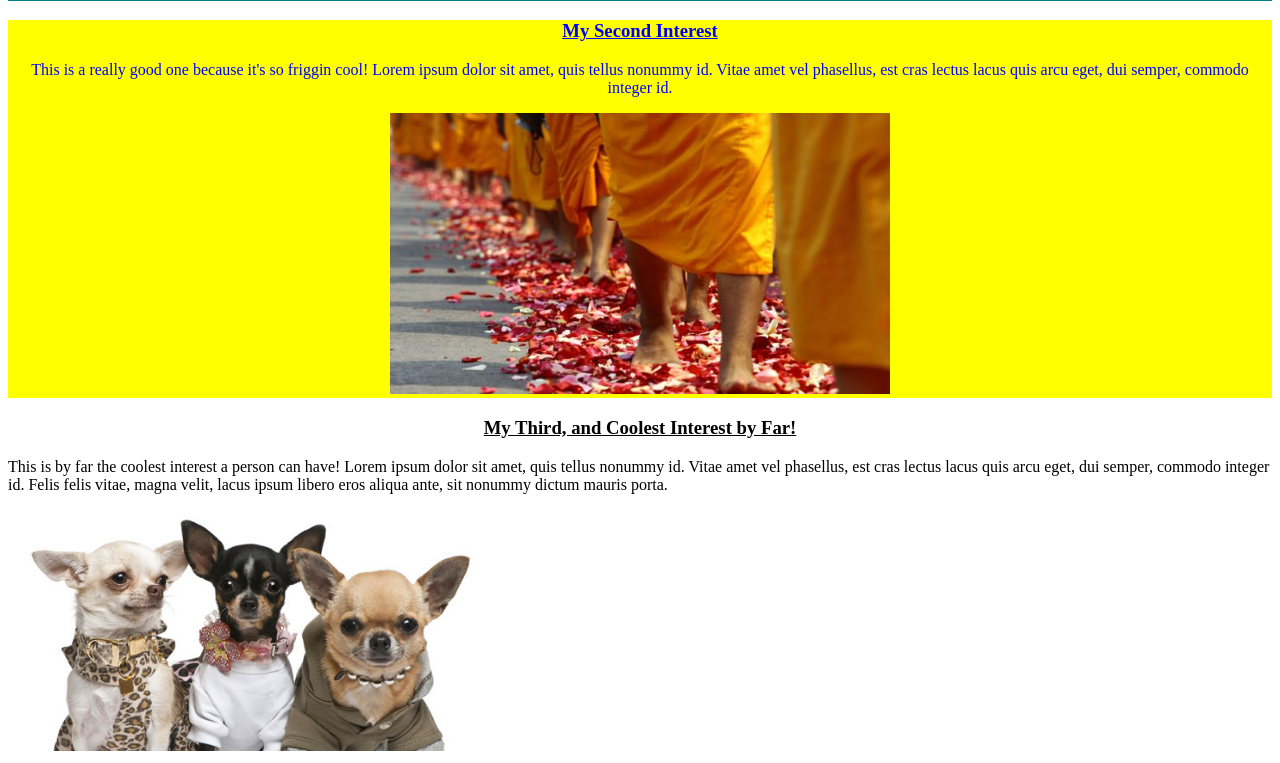
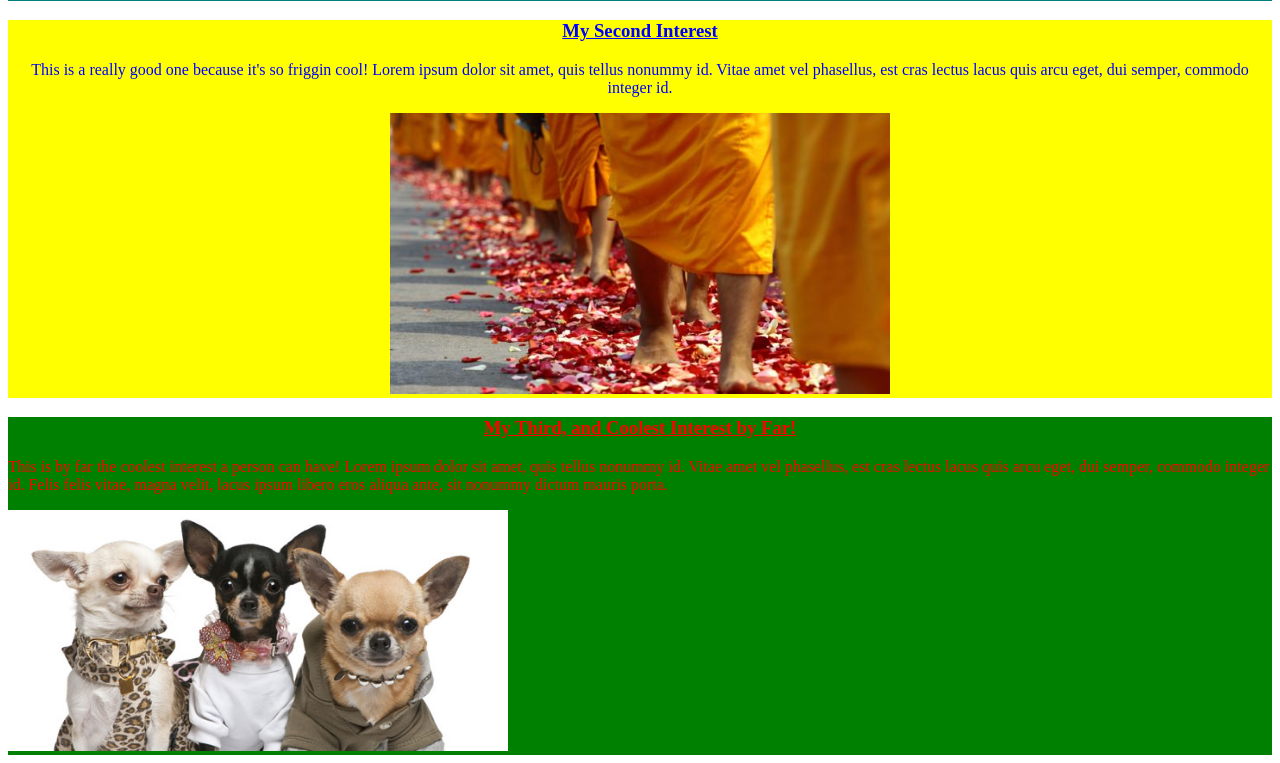
Before and after one commit to matthewrobison808/blog, a plain HTML site: page index.html in a window 1280 px wide. Shown: the part 592-1355 px from the top of the page. Drawn offline with Linux system fonts and the light colour scheme.

Commit message:
add styling and content to other classes

```diff
--- a/css/styles.css
+++ b/css/styles.css
@@ -18,6 +18,12 @@
   color: blue;
 }
 
+.third {
+  background-color: green;
+  color: red;
+  text-align: left;
+}
+
 img {
   width: 500px;
 }
```
